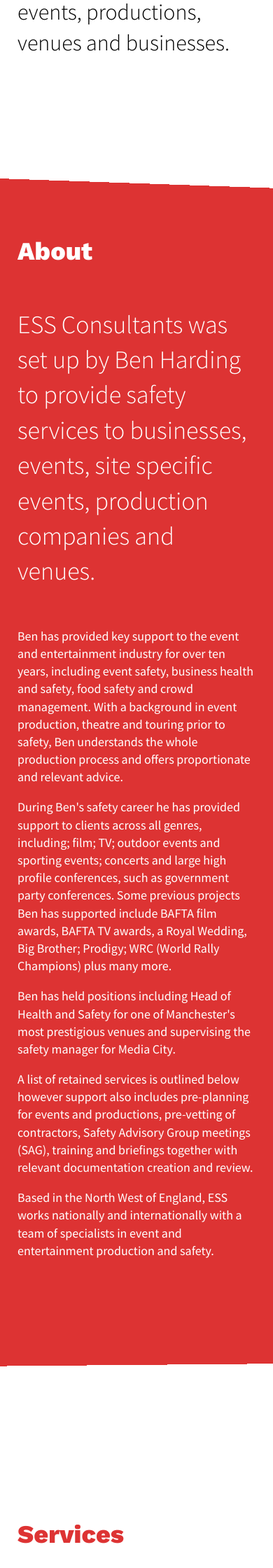
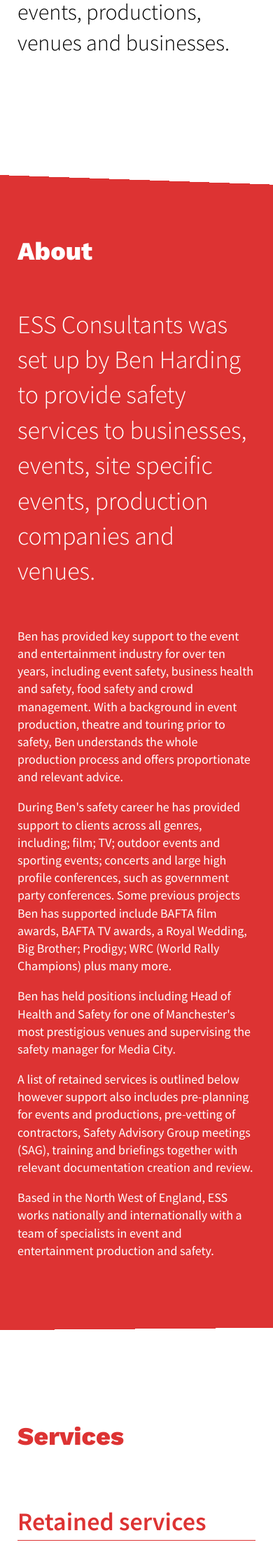
Before and after one commit to martincf/ess_website, a Jekyll site: the page built from index.md, in a window 390 px wide. Shown: the part 775-3015 px from the top of the page at 70% size. Built offline with Jekyll 4.4.1, drawn with Linux system fonts in a browser that asks for light colours; nearby versions of some CDN libraries.

Commit message:
Added config file page meta for search; fixed padding for mobile sections.

```diff
--- a/_config.yml
+++ b/_config.yml
@@ -16,9 +16,7 @@
 title: ESS Consultants
 email: your-email@domain.com
 description: > # this means to ignore newlines until "baseurl:"
-  Write an awesome description for your new site here. You can edit this
-  line in _config.yml. It will appear in your document head meta (for
-  Google search results) and in your feed.xml site description.
+  ESS provide health and safety support, crowd management planning, food safety support and licensing assistance to events, productions, venues and businesses.
 baseurl: "" # the subpath of your site, e.g. /blog
 url: "" # the base hostname & protocol for your site, e.g. http://example.com
 github_username:  martincf
--- a/_sass/_theme.scss
+++ b/_sass/_theme.scss
@@ -182,6 +182,9 @@ section {
     padding: 100px $layoutpadding-small;
 
   }
+  @include mq(small) {
+      padding: 100px $layoutpadding-small 50px;
+  }
 }
 .section-services {
   background-color: #013A6B;
@@ -191,7 +194,9 @@ section {
   @include mq(medium) {
     padding: 100px $layoutpadding-small;
   }
-
+  @include mq(small) {
+      padding: 10px $layoutpadding-small 50px;
+  }
   .section-header {
     color: $red;
   }
@@ -205,7 +210,9 @@ section {
   @include mq(medium) {
     padding: 100px $layoutpadding-small;
   }
-
+  @include mq(small) {
+      padding: 10px $layoutpadding-small 50px;
+  }
   p {
     span {
       display: inline-block;
--- a/index.md
+++ b/index.md
@@ -5,7 +5,7 @@ layout: default
 
 <h2 class="title">Event, production and venue safety consultancy.</h2>
 
-<h3 class="title-sub"> ESS provide health and safety support, crowd management planning, food safety support and licensing assistance to events, productions, venues and businesses.</h3>
+<h3 class="title-sub">ESS provide health and safety support, crowd management planning, food safety support and licensing assistance to events, productions, venues and businesses.</h3>
 
 <section class="section-about" id="about">
   <h1 class="section-header">About</h1>
```
